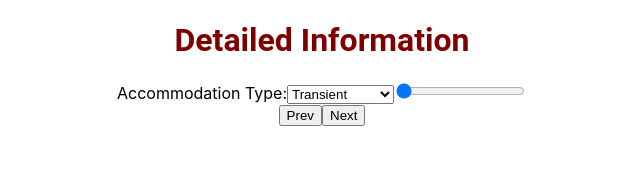
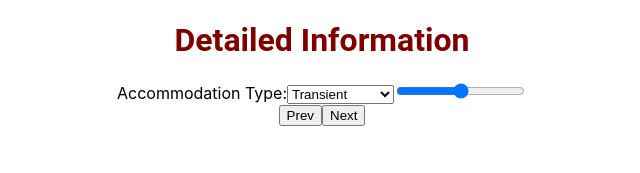
Before and after one commit to cmsc128-e4l-23/STALS, a React (Create React App) app in the folder client/stals/: page /add-accommodation in a window 1280 px wide. Both pictures are taken after a click on the button "Next". Shown: the top 173 px of the page, without its empty margins (318-958 px from the left). Built offline with nearby package versions, Linux system fonts and the light colour scheme; no server answers.

Commit message:
adjusted pricerange input field to new specs

```diff
--- a/client/stals/src/pages/Add-Accommodation/2_AccommInfo.js
+++ b/client/stals/src/pages/Add-Accommodation/2_AccommInfo.js
@@ -19,9 +19,9 @@ export default function AccommInfo({ formData, setFormData }) {
                 type="range"
                 min="1"
                 max="100"
-                value={formData.priceRange}
+                value={formData.priceRange.maxPrice}
                 onChange={(e) =>
-                    setFormData({ ...formData, priceRange: e.target.value })
+                    setFormData({ ...formData, priceRange: { ...formData.priceRange, maxPrice: parseFloat(e.target.value) }})
                 }
             />
             {/* FIXME:fix input responsiveness */}
```
